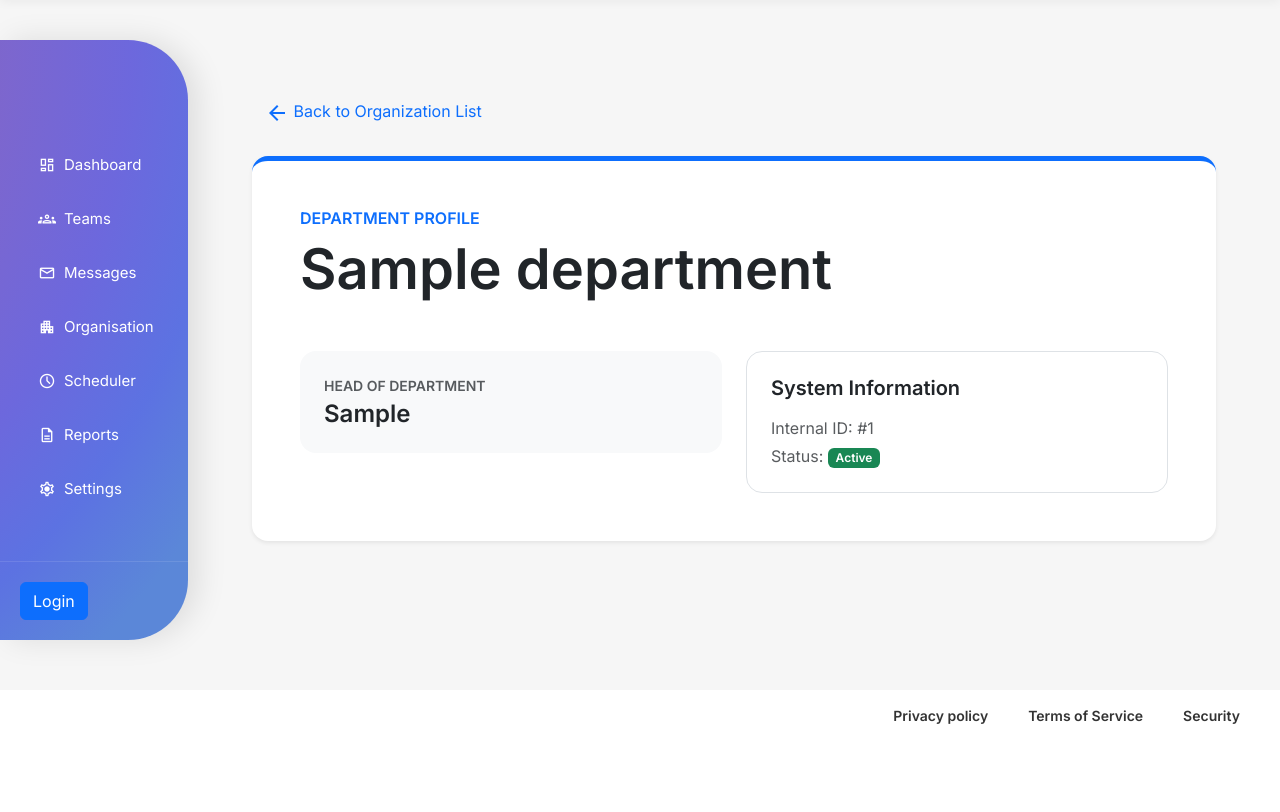
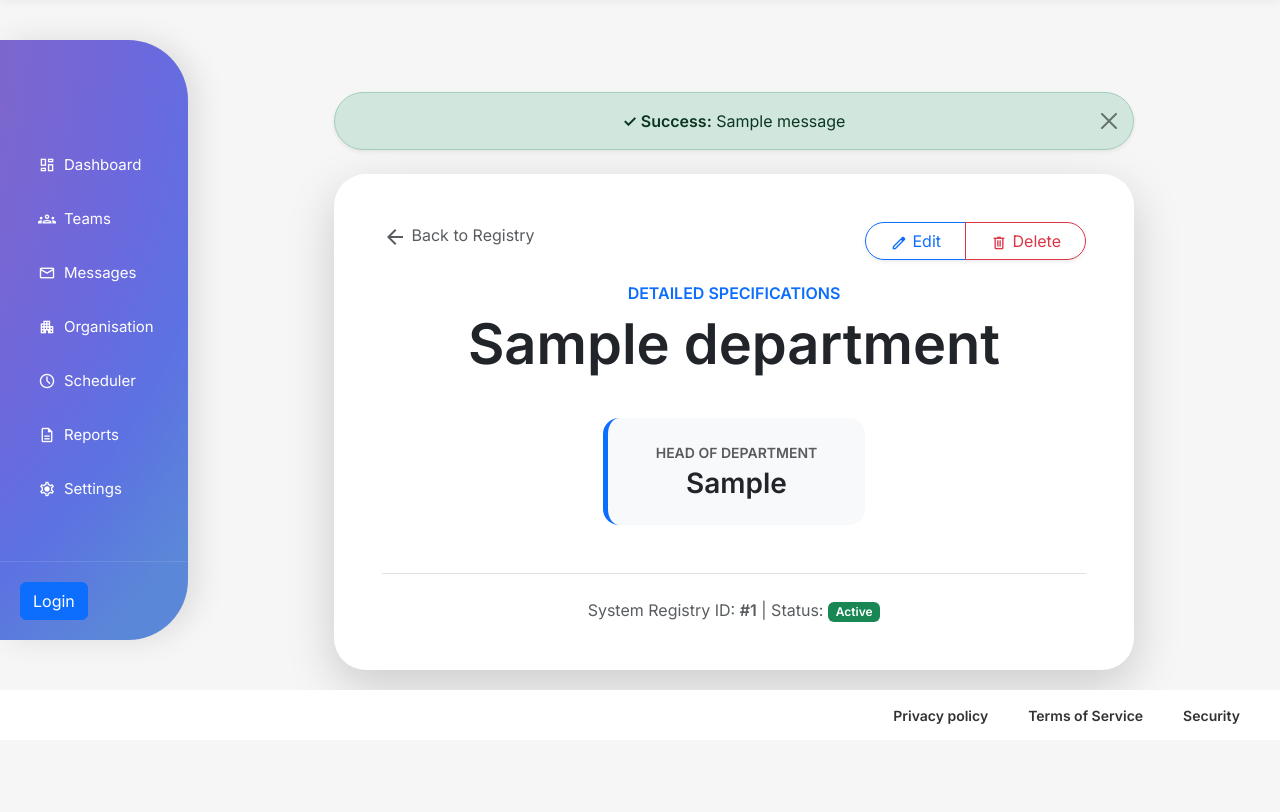
Before and after one commit to dn237/skyWebApplication, a Django app: template organizations/templates/organizations/dept.html in a window 1280 px wide. Shown: the part 60-872 px from the top of the page. Before the commit the page ends 784 px from the top, so only its background shows below. Run offline with Django 5.2, Linux system fonts and the light colour scheme; the template is opened without the code that fills it: most values are stand-ins (such as "Sample title", 1, 10 or a date in 2020); one stand-in notice (Sample message) is shown.

Commit message:
Full CRUD and Search implementation: Added Edit and Delete functionality for Organizations

```diff
--- a/organizations/templates/organizations/dept.html
+++ b/organizations/templates/organizations/dept.html
@@ -1,29 +1,44 @@
 {% extends 'base.html' %}
 
 {% block content %}
-<div class="container py-5">
-    <a href="{% url 'organizations:dept' %}" class="btn btn-link mb-4 text-decoration-none">
-        <span class="material-symbols-outlined align-middle">arrow_back</span> Back to Organization List
-    </a>
+<div class="container py-5 text-center">
 
-    <div class="bg-white p-5 rounded-4 shadow-sm border-top border-primary border-5">
-        <h6 class="text-uppercase text-primary fw-bold mb-2">Department Profile</h6>
+    {% if messages %}
+        {% for message in messages %}
+            <div class="alert alert-{{ message.tags }} alert-dismissible fade show rounded-pill px-4 shadow-sm mb-4 mx-auto" style="max-width: 800px;" role="alert">
+                <strong>{% if message.tags == 'success' %}✓ Success:{% else %}! Info:{% endif %}</strong> {{ message }}
+                <button type="button" class="btn-close" data-bs-dismiss="alert" aria-label="Close"></button>
+            </div>
+        {% endfor %}
+    {% endif %}
+
+    <div class="bg-white p-5 rounded-5 shadow-lg mx-auto position-relative" style="max-width: 800px;">
+
+        <div class="d-flex justify-content-between align-items-start mb-4">
+            <a href="{% url 'organizations:dept' %}" class="btn btn-link text-decoration-none text-muted p-0">
+                <span class="material-symbols-outlined align-middle">arrow_back</span> Back to Registry
+            </a>
+
+            <div class="btn-group shadow-sm rounded-pill">
+                <a href="{% url 'organizations:edit_department' department.pk %}" class="btn btn-outline-primary px-4 rounded-start-pill">
+                    <span class="material-symbols-outlined align-middle" style="font-size: 18px;">edit</span> Edit
+                </a>
+                <a href="{% url 'organizations:delete_department' department.pk %}" class="btn btn-outline-danger px-4 rounded-end-pill">
+                    <span class="material-symbols-outlined align-middle" style="font-size: 18px;">delete</span> Delete
+                </a>
+            </div>
+        </div>
+
+        <h6 class="text-primary fw-bold text-uppercase mb-2">Detailed Specifications</h6>
         <h1 class="display-4 fw-bold text-dark mb-4">{{ department.dept_name }}</h1>
 
-        <div class="row mt-5">
-            <div class="col-md-6">
-                <div class="p-4 bg-light rounded-4">
-                    <p class="text-muted mb-1 small fw-bold">HEAD OF DEPARTMENT</p>
-                    <h4 class="fw-bold mb-0">{{ department.head_user }}</h4>
-                </div>
-            </div>
-            <div class="col-md-6">
-                <div class="p-4 border rounded-4">
-                    <h5 class="fw-bold mb-3">System Information</h5>
-                    <p class="mb-1 text-muted">Internal ID: #{{ department.id }}</p>
-                    <p class="mb-0 text-muted">Status: <span class="badge bg-success">Active</span></p>
-                </div>
-            </div>
+        <div class="p-4 bg-light rounded-4 border-start border-primary border-5 d-inline-block px-5 mt-3">
+            <p class="text-muted mb-1 small fw-bold">HEAD OF DEPARTMENT</p>
+            <h3 class="fw-bold mb-0">{{ department.head_user }}</h3>
+        </div>
+
+        <div class="mt-5 text-muted border-top pt-4">
+            <p class="mb-0">System Registry ID: <span class="fw-bold">#{{ department.id }}</span> | Status: <span class="badge bg-success">Active</span></p>
         </div>
     </div>
 </div>
--- a/organizations/urls.py
+++ b/organizations/urls.py
@@ -12,4 +12,7 @@ urlpatterns = [
     # Detail page: /organizations/1/ or /organizations/2/
     # <int:pk> is a path converter that captures the ID from the URL
     path('<int:pk>/', views.department_detail, name='detail'),
+    path('add/', views.create_department, name='add_department'),
+    path('<int:pk>/edit/', views.edit_department, name='edit_department'),
+    path('<int:pk>/delete/', views.delete_department, name='delete_department'),
 ]
```
Also changed, not shown: organizations/forms.py (added, +11 -0 lines), organizations/templates/organizations/department_confirm_delete.html (added, +32 -0 lines), organizations/templates/organizations/department_form.html (added, +31 -0 lines), organizations/templates/organizations/organization_list.html (+26 -3 lines), organizations/views.py (+40 -0 lines), db.sqlite3.
